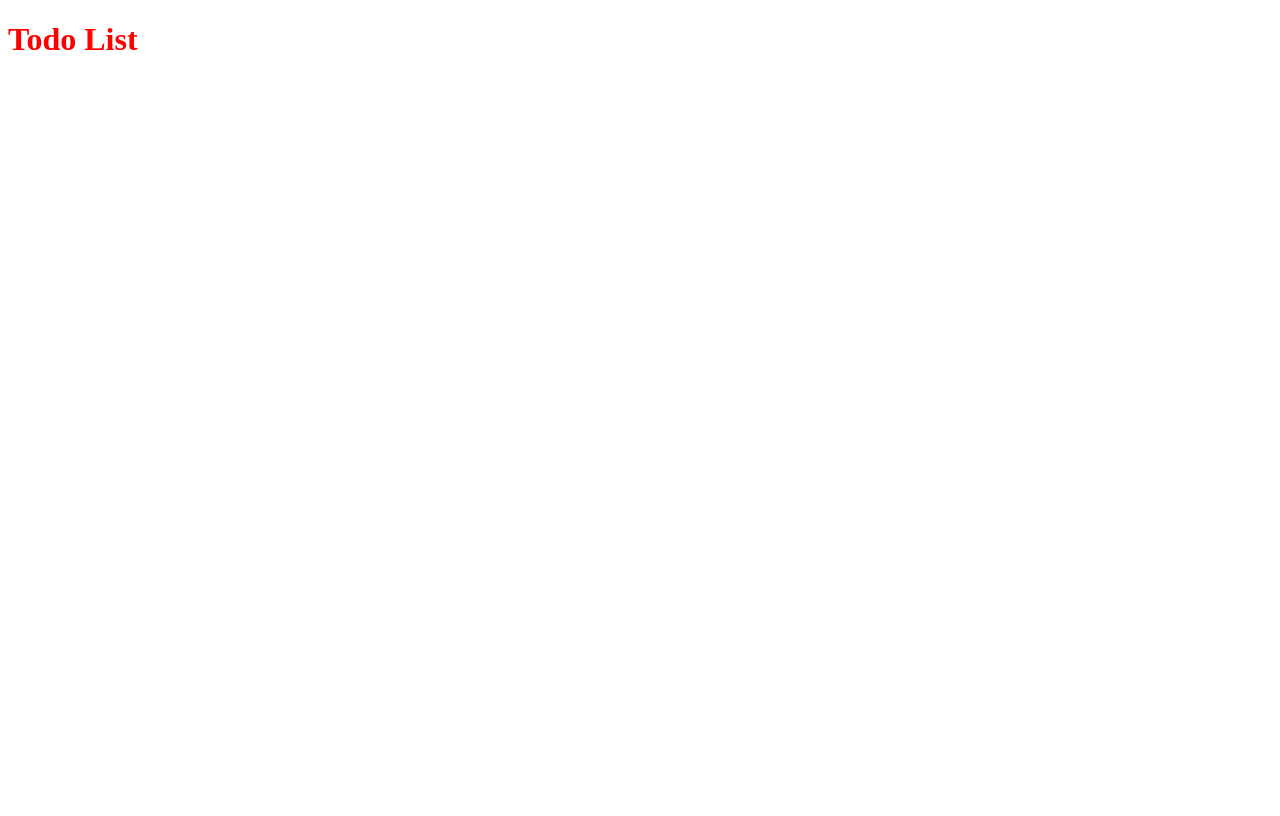
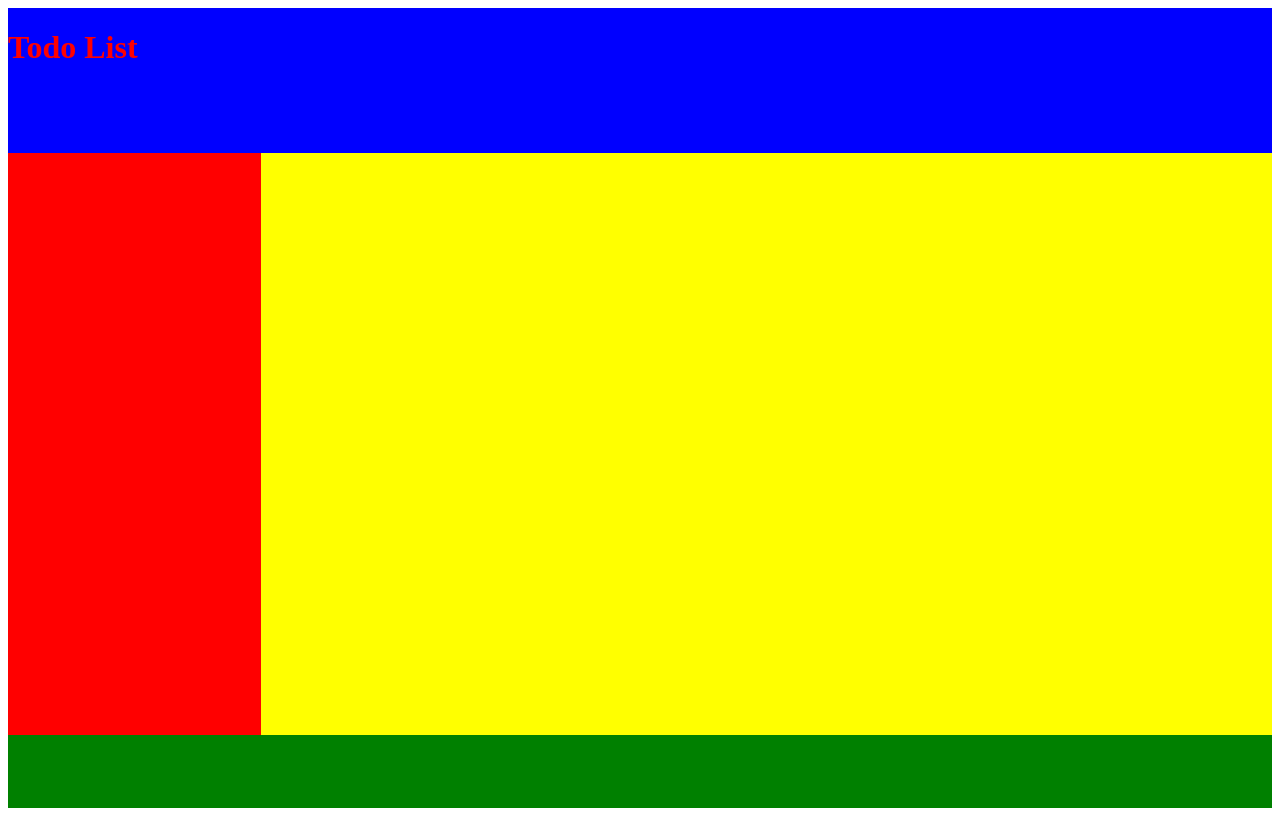
Before and after one commit to HasanMaaraj/Todo-List, a website built with webpack: page src/layout.html in a window 1280 px wide. Built offline with nearby package versions, Linux system fonts and the light colour scheme.

Commit message:
Create page layout

```diff
--- a/src/layout.html
+++ b/src/layout.html
@@ -6,6 +6,14 @@
     <title><%= htmlWebpackPlugin.options.title %></title>
 </head>
 <body>
-    <h1>Todo List</h1>
+    <div id="container">
+        <div id="header">
+            <h1>Todo List</h1>
+        </div>
+        <div id="sidebar"></div>
+        <div id="main-content"></div>
+        <div id="footer"></div>
+    </div>
+
 </body>
 </html>
--- a/src/style.css
+++ b/src/style.css
@@ -1,3 +1,29 @@
 h1 {
     color:red;
 }
+
+#container {
+    display: grid;
+    grid-template-columns: minmax(150px, 1fr) minmax(400px, 4fr);
+    grid-template-rows: minmax(50px, 2fr) minmax(250px, 8fr) minmax(20px, 1fr);
+    height: 100vh;
+}
+
+#header {
+    grid-column: 1/3;
+    grid-row-start: 1;
+    background-color: blue;
+}
+
+#sidebar {
+    background-color: red;
+}
+
+#main-content {
+    background-color: yellow;
+}
+
+#footer {
+    grid-column: 1/3;
+    background-color: green;
+}
```
Also changed, not shown: dist/index.html, dist/main.js.
